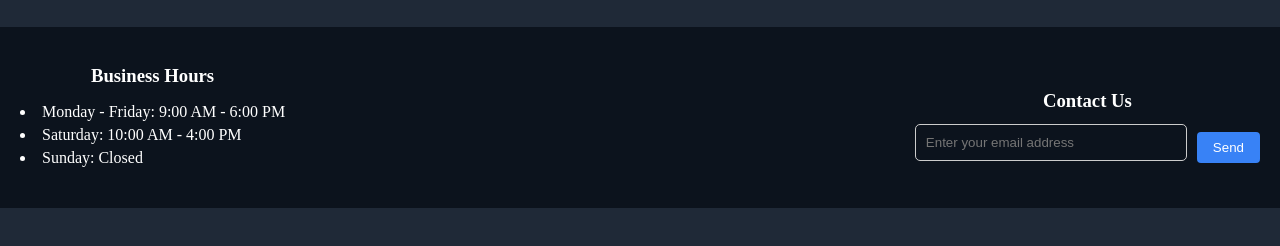
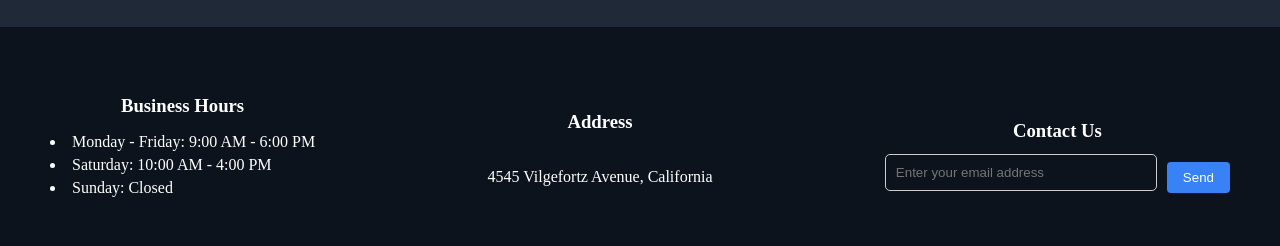
Before and after one commit to smodha/Website_LandingPage, a plain HTML site: page index.html in a window 1280 px wide. Shown: the part 1494-1740 px from the top of the page. Before the commit the page ends 1702 px from the top, so only its background shows below. Drawn offline with Linux system fonts and the light colour scheme.

Commit message:
footer address

```diff
--- a/index.css
+++ b/index.css
@@ -161,7 +161,7 @@ header{
 footer{
     background-color: #0c131d;
     color: white;
-    padding: 20px;
+    padding: 50px;
     display: flex;
     justify-content: space-between;
     align-items: center;
@@ -173,6 +173,7 @@ footer{
 
 .contact-us h3 {
     margin-bottom: 10px;
+    text-align: center;
 }
 
 .contact-us form {
@@ -216,8 +217,15 @@ footer{
     display: flex;
     flex-direction: column;
     align-items: flex-start;
+    text-align: center;
 }
 
 .business-hours li {
     margin-bottom: 5px;
 }
+
+.address{
+    display: flex;
+    flex-direction: column;
+    text-align: center;
+}
--- a/index.html
+++ b/index.html
@@ -83,6 +83,10 @@
                   <li>Sunday: Closed</li>
                 </ul>
             </div>
+            <div class = "address">
+                <h3>Address</h3>
+                <p>4545 Vilgefortz Avenue, California</p>
+            </div>
             <div class="contact-us">
                 <h3>Contact Us</h3>
                 <form>
```
